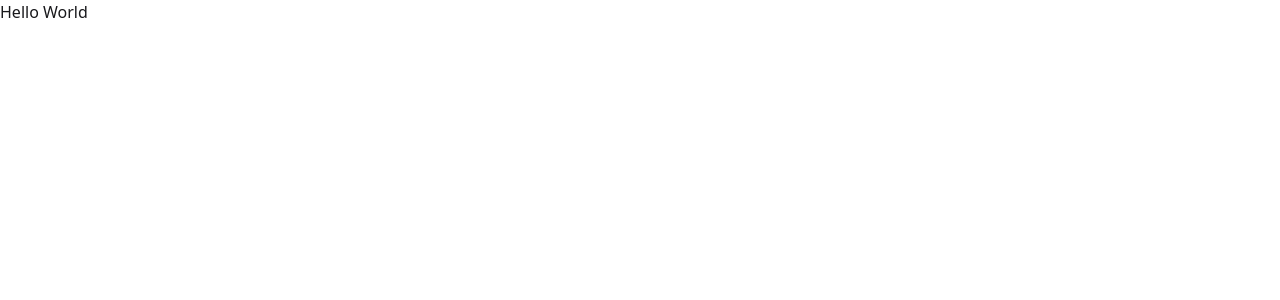
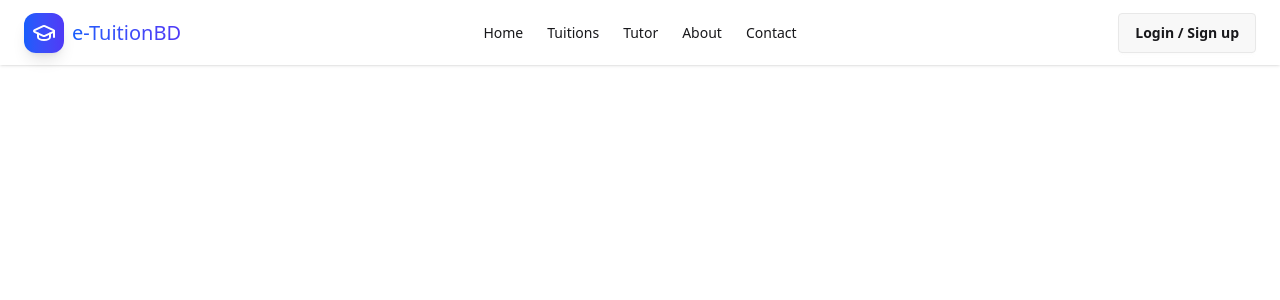
Before and after one commit to IGNIT3-xD/eTuitionBd, a React (Vite) app: page / in a window 1280 px wide. Shown: the top 300 px of the page. Built offline with nearby package versions, Linux system fonts and the light colour scheme.

Commit message:
Navbar added

```diff
--- a/index.html
+++ b/index.html
@@ -4,7 +4,7 @@
     <meta charset="UTF-8" />
     <link rel="icon" type="image/svg+xml" href="/vite.svg" />
     <meta name="viewport" content="width=device-width, initial-scale=1.0" />
-    <title>assignment-11</title>
+    <title>e-TuitionBD</title>
   </head>
   <body>
     <div id="root"></div>
--- /dev/null
+++ b/src/components/Navbar.jsx
@@ -0,0 +1,50 @@
+import React from 'react';
+import { Link, NavLink } from 'react-router';
+import { GraduationCap } from 'lucide-react';
+
+const Navbar = () => {
+    const navlinks = <>
+        <li><NavLink>Home</NavLink></li>
+        <li><NavLink>Tuitions</NavLink></li>
+        <li><NavLink>Tutor</NavLink></li>
+        <li><NavLink>About</NavLink></li>
+        <li><NavLink>Contact</NavLink></li>
+    </>
+
+    return (
+        <div className="fixed left-0 right-0 navbar bg-base-100 shadow-sm md:px-6">
+            <div className="navbar-start">
+                <div className="dropdown">
+                    <div tabIndex={0} role="button" className="btn btn-ghost lg:hidden">
+                        <svg xmlns="http://www.w3.org/2000/svg" className="h-5 w-5" fill="none" viewBox="0 0 24 24" stroke="currentColor"> <path strokeLinecap="round" strokeLinejoin="round" strokeWidth="2" d="M4 6h16M4 12h8m-8 6h16" /> </svg>
+                    </div>
+                    <ul
+                        tabIndex="-1"
+                        className="menu menu-sm dropdown-content bg-base-100 rounded-box z-1 mt-3 w-52 p-2 shadow">
+                        {
+                            navlinks
+                        }
+                    </ul>
+                </div>
+                <Link to={'/'} className='flex items-center gap-2 hover:scale-110 transition-all duration-300'>
+                    <div className='primary-clr p-2 rounded-xl shadow-lg text-white'>
+                        <GraduationCap className='w-5 h-5 md:w-6 md:h-6' />
+                    </div>
+                    <span className='primary-clr bg-clip-text text-transparent md:text-xl'>e-TuitionBD</span>
+                </Link>
+            </div>
+            <div className="navbar-center hidden lg:flex">
+                <ul className="menu menu-horizontal px-1">
+                    {
+                        navlinks
+                    }
+                </ul>
+            </div>
+            <div className="navbar-end">
+                <a className="btn btn-xs md:btn-md">Login / Sign up</a>
+            </div>
+        </div>
+    );
+};
+
+export default Navbar;
--- a/src/index.css
+++ b/src/index.css
@@ -1,2 +1,13 @@
 @import "tailwindcss";
 @plugin "daisyui";
+
+@plugin "daisyui/theme" {
+    name: "light";
+    default: true;
+    --color-primary: blue;
+    --color-secondary: teal;
+}
+
+.primary-clr {
+    @apply bg-linear-to-r from-blue-600 to-indigo-600;
+}
--- a/src/layouts/Root.jsx
+++ b/src/layouts/Root.jsx
@@ -1,9 +1,14 @@
 import React from 'react';
+import Navbar from './../components/Navbar';
+import { Outlet } from 'react-router';
 
 const Root = () => {
     return (
         <div>
-
+            <Navbar />
+            <div className='max-w-7xl mx-auto'>
+                <Outlet />
+            </div>
         </div>
     );
 };
--- a/src/routes/router.jsx
+++ b/src/routes/router.jsx
@@ -1,8 +1,12 @@
 import { createBrowserRouter } from "react-router";
+import Root from "../layouts/Root";
 
 export const router = createBrowserRouter([
     {
         path: "/",
-        element: <div>Hello World</div>,
+        Component: Root,
+        children: [
+            {}
+        ]
     },
 ]);
```
